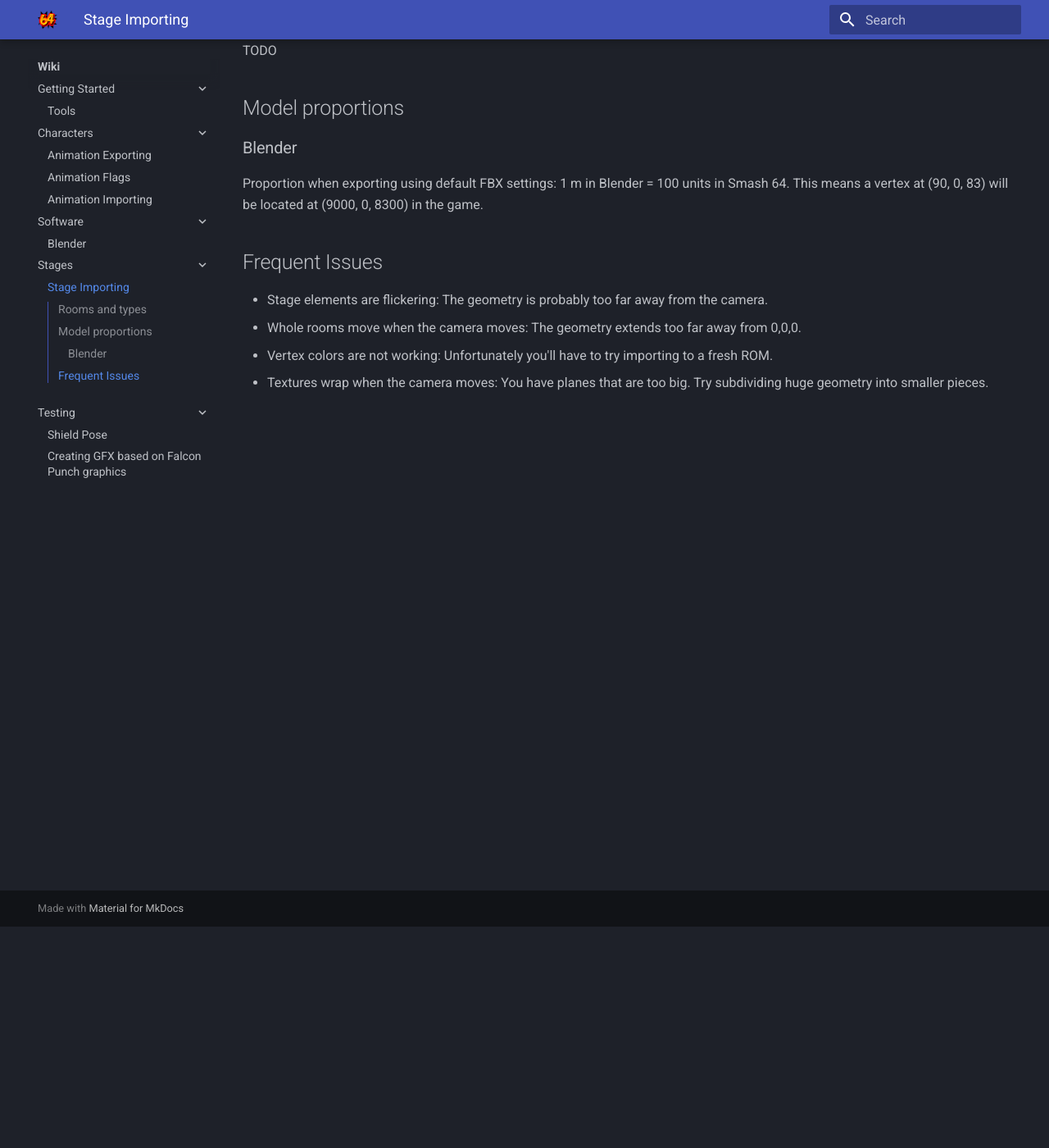
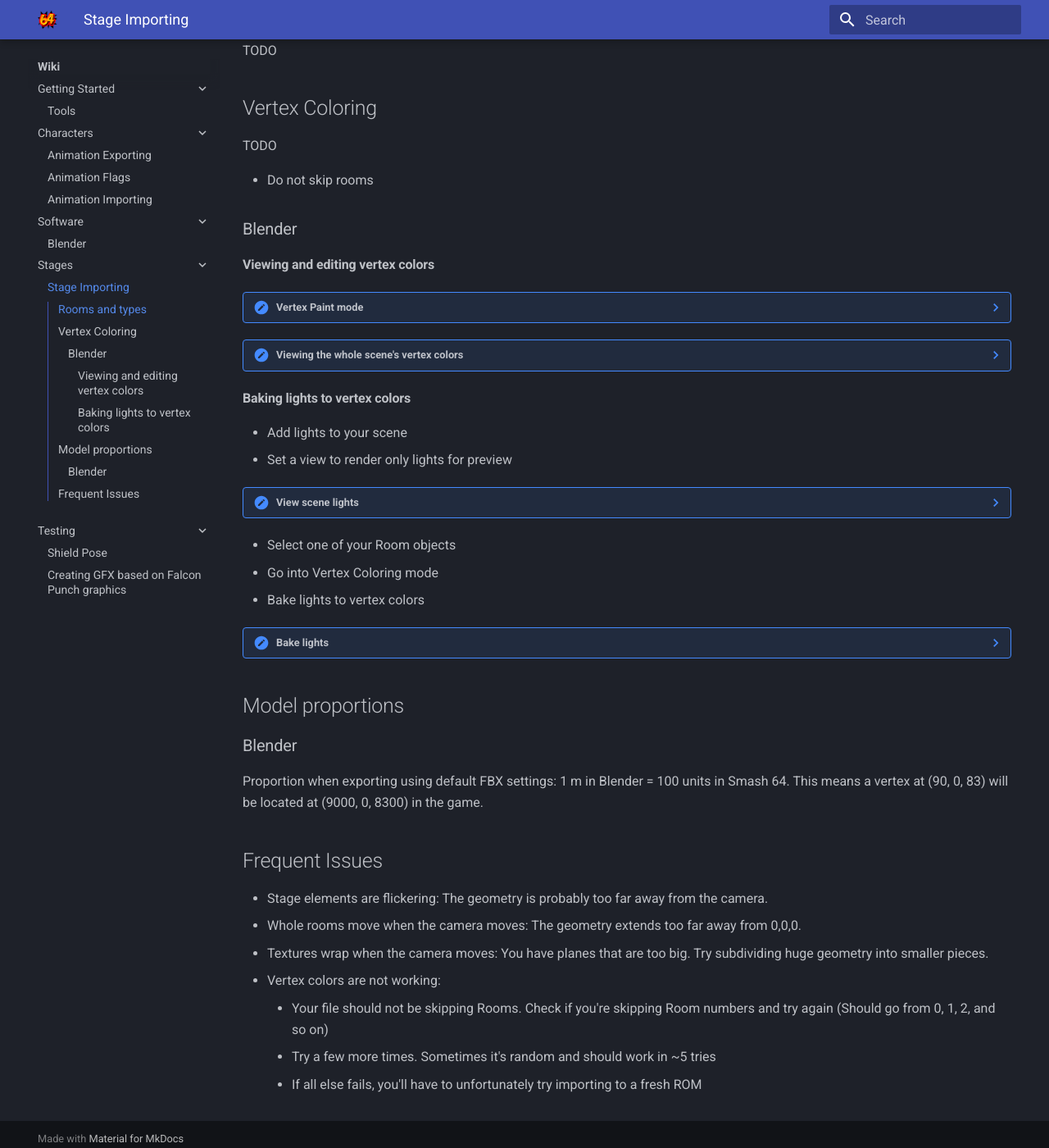
Before and after one commit to joaorb64/smash64-modding-wiki, an MkDocs documentation site: the page built from docs/Wiki/stages/stageimport.md, in a window 1280 px wide and 1400 px high, scrolled down 270 px. Shown: the whole window at 82% size. Built offline with MkDocs 1.6.1 and Material for MkDocs 9.7.7, drawn with Linux system fonts in a browser that asks for light colours.

Commit message:
Stage stuff

```diff
--- a/docs/Wiki/stages/stageimport.md
+++ b/docs/Wiki/stages/stageimport.md
@@ -3,6 +3,49 @@
 ## Rooms and types
 
 TODO
+
+## Vertex Coloring
+
+TODO
+
+- Do not skip rooms
+
+### Blender
+
+#### Viewing and editing vertex colors
+
+??? note "Vertex Paint mode"
+    <figure markdown="span">
+        ![Image title](vertexcoloring/vertexpaintmode.png)
+        <figcaption>Use vertex paint mode to view and edit vertex colors.</figcaption>
+    </figure>
+
+??? note "Viewing the whole scene's vertex colors"
+    <figure markdown="span">
+        ![Image title](vertexcoloring/viewvertcolors.png)
+        <figcaption>Use this view mode to render only vertex colors.</figcaption>
+    </figure>
+
+#### Baking lights to vertex colors
+
+- Add lights to your scene
+- Set a view to render only lights for preview
+
+??? note "View scene lights"
+    <figure markdown="span">
+    ![Image title](vertexcoloring/viewmode.png)
+    <figcaption>Use this view mode to render only diffuse colors (lights and shadows).</figcaption>
+    </figure>
+
+- Select one of your Room objects
+- Go into Vertex Coloring mode
+- Bake lights to vertex colors
+
+??? note "Bake lights"
+    <figure markdown="span">
+    ![Image title](vertexcoloring/bakelights.png)
+    <figcaption>Note we're baking direct Diffuse lights into Active Color Attribute (Vertex Colors).</figcaption>
+    </figure>
 
 ## Model proportions
 ### Blender
@@ -12,5 +55,8 @@
 ## Frequent Issues
 - Stage elements are flickering: The geometry is probably too far away from the camera.
 - Whole rooms move when the camera moves: The geometry extends too far away from 0,0,0.
-- Vertex colors are not working: Unfortunately you'll have to try importing to a fresh ROM.
 - Textures wrap when the camera moves: You have planes that are too big. Try subdividing huge geometry into smaller pieces.
+- Vertex colors are not working:
+    - Your file should not be skipping Rooms. Check if you're skipping Room numbers and try again (Should go from 0, 1, 2, and so on)
+    - Try a few more times. Sometimes it's random and should work in ~5 tries
+    - If all else fails, you'll have to unfortunately try importing to a fresh ROM
--- a/mkdocs.yml
+++ b/mkdocs.yml
@@ -20,3 +20,9 @@
 plugins:
   - search
   - git-authors
+markdown_extensions:
+  - attr_list
+  - md_in_html
+  - admonition
+  - pymdownx.details
+  - pymdownx.superfences
```
Also changed, not shown: docs/Wiki/stages/vertexcoloring/bakelights.png (added), docs/Wiki/stages/vertexcoloring/vertexpaintmode.png (added), docs/Wiki/stages/vertexcoloring/viewlights.png (added), docs/Wiki/stages/vertexcoloring/viewmode.png (added), docs/Wiki/stages/vertexcoloring/viewvertcolors.png (added).
